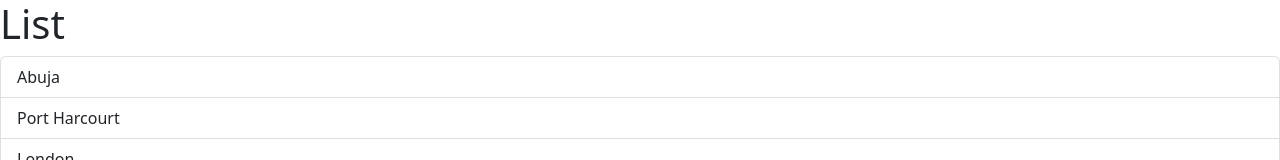
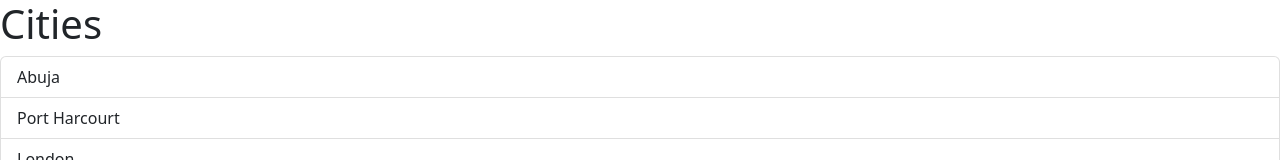
Before and after one commit to ifuenteromero/typescript, a React (Vite) app: page / in a window 1280 px wide. Shown: the top 160 px of the page. Built offline with nearby package versions, Linux system fonts and the light colour scheme.

Commit message:
creo una interfaz para las props de ListGroup

```diff
--- a/src/App.tsx
+++ b/src/App.tsx
@@ -1,9 +1,20 @@
 import ListGroup from "./components/ListGroup";
 
 const App = () => {
+	const items = [
+		"Abuja",
+		"Port Harcourt",
+		"London",
+		"Paris",
+		"Madrid",
+		"Ibiza",
+		"Dakar",
+		"San Juan",
+	];
+
 	return (
 		<div>
-			<ListGroup />
+			<ListGroup items={items} heading="Cities" />
 		</div>
 	);
 };
--- a/src/components/ListGroup.tsx
+++ b/src/components/ListGroup.tsx
@@ -1,24 +1,17 @@
 import { useState } from "react";
+interface Props {
+	items: string[];
+	heading: string;
+}
 
-const ListGroup = () => {
-	const items = [
-		"Abuja",
-		"Port Harcourt",
-		"London",
-		"Paris",
-		"Madrid",
-		"Ibiza",
-		"Dakar",
-		"San Juan",
-	];
-
+const ListGroup = ({ items, heading }: Props) => {
 	const message = items.length === 0 && <p>No item found</p>;
 
 	const [selectedIndex, setSelectedIndex] = useState(-1);
 
 	return (
 		<>
-			<h1>List</h1>
+			<h1>{heading}</h1>
 			{message}
 			<ul className="list-group">
 				{items.map((item, index) => {
```
